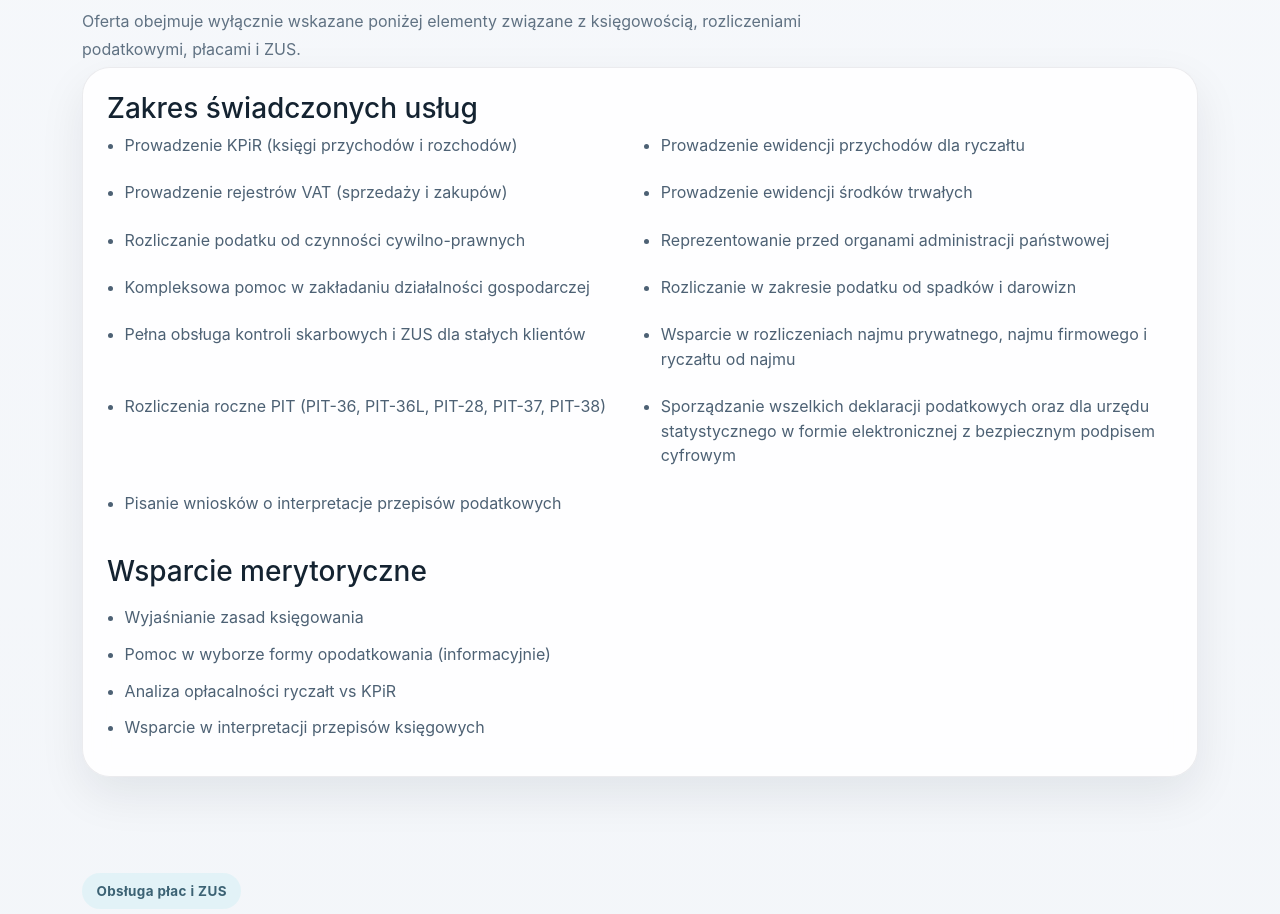
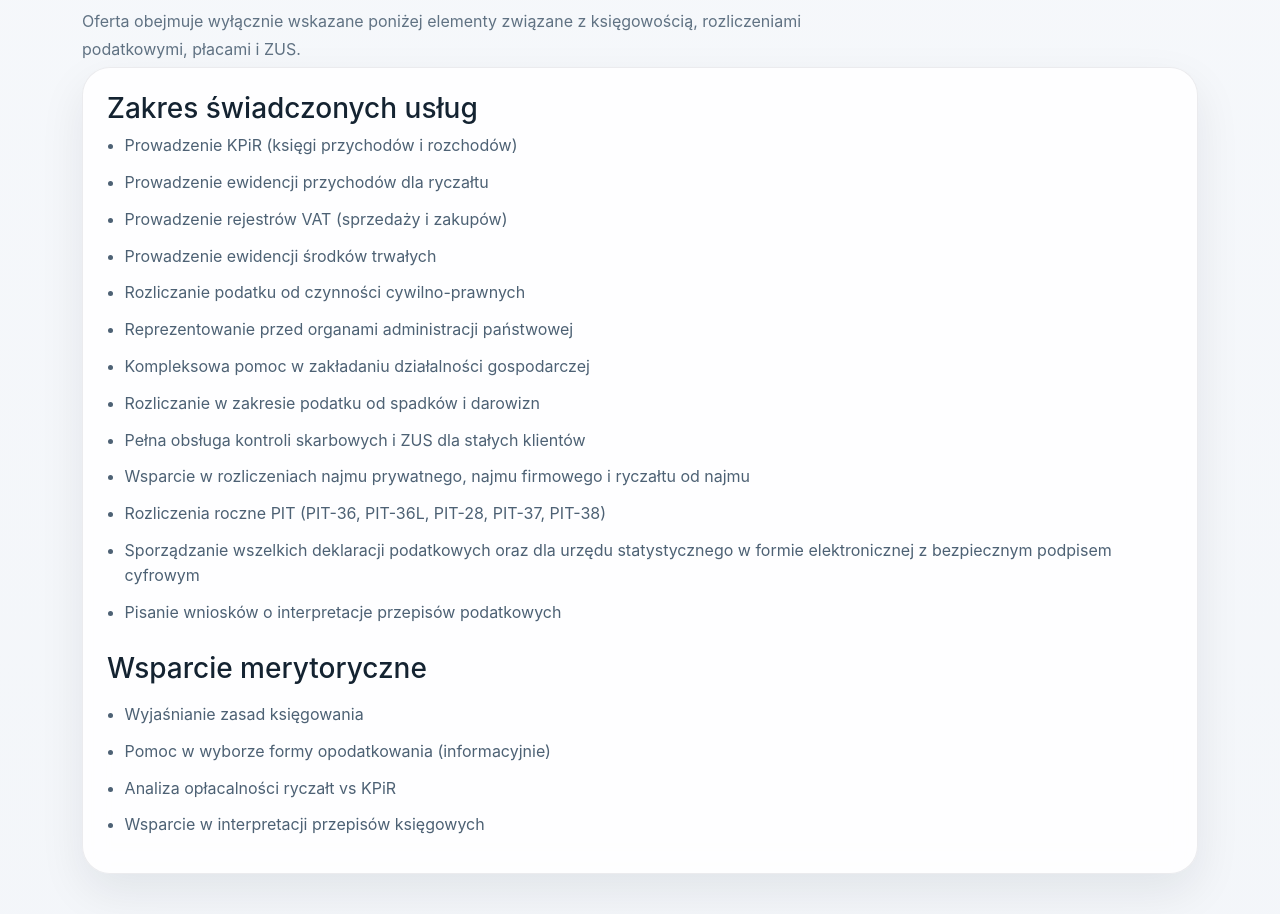
Before and after one commit to szpoter/strona_piter, a React (Create React App) app in the folder strona_web/: page / in a window 1280 px wide. Shown: the part 980-1894 px from the top of the page. Built offline with nearby package versions, Linux system fonts and the light colour scheme.

Commit message:
Fix service list spacing and contact colors

```diff
--- a/strona_web/src/App.css
+++ b/strona_web/src/App.css
@@ -300,12 +300,13 @@
 }
 
 .core-services-list {
-  grid-template-columns: 1fr;
-  gap: 0;
+  display: flex;
+  flex-direction: column;
+  gap: 0.75rem;
 }
 
 .core-services-list li {
-  margin-bottom: 0.75rem;
+  margin-bottom: 0;
 }
 
 .service-list.compact li {
@@ -384,7 +385,7 @@
 
 .contact-detail-item strong {
   display: block;
-  color: #ffffff;
+  color: #1d2f40;
   font-size: 0.93rem;
 }
 
@@ -540,6 +541,10 @@
   color: #a9b7c4;
 }
 
+[data-theme='dark'] .contact-detail-item strong {
+  color: #ffffff;
+}
+
 [data-theme='dark'] .eyebrow-pill,
 [data-theme='dark'] .section-heading span {
   background: rgba(25, 36, 52, 0.82);
--- a/strona_web/src/main_page.js
+++ b/strona_web/src/main_page.js
@@ -151,7 +151,7 @@ function MainPage({ theme, onToggleTheme }) {
 
           <div className="service-card fade-in-up delay-1 mt-1">
             <h3>Zakres świadczonych usług</h3>
-            <ul className="service-list columns-2 core-services-list">
+            <ul className="service-list core-services-list">
               {coreServices.map((service) => (
                 <li key={service}>{service}</li>
               ))}
```
